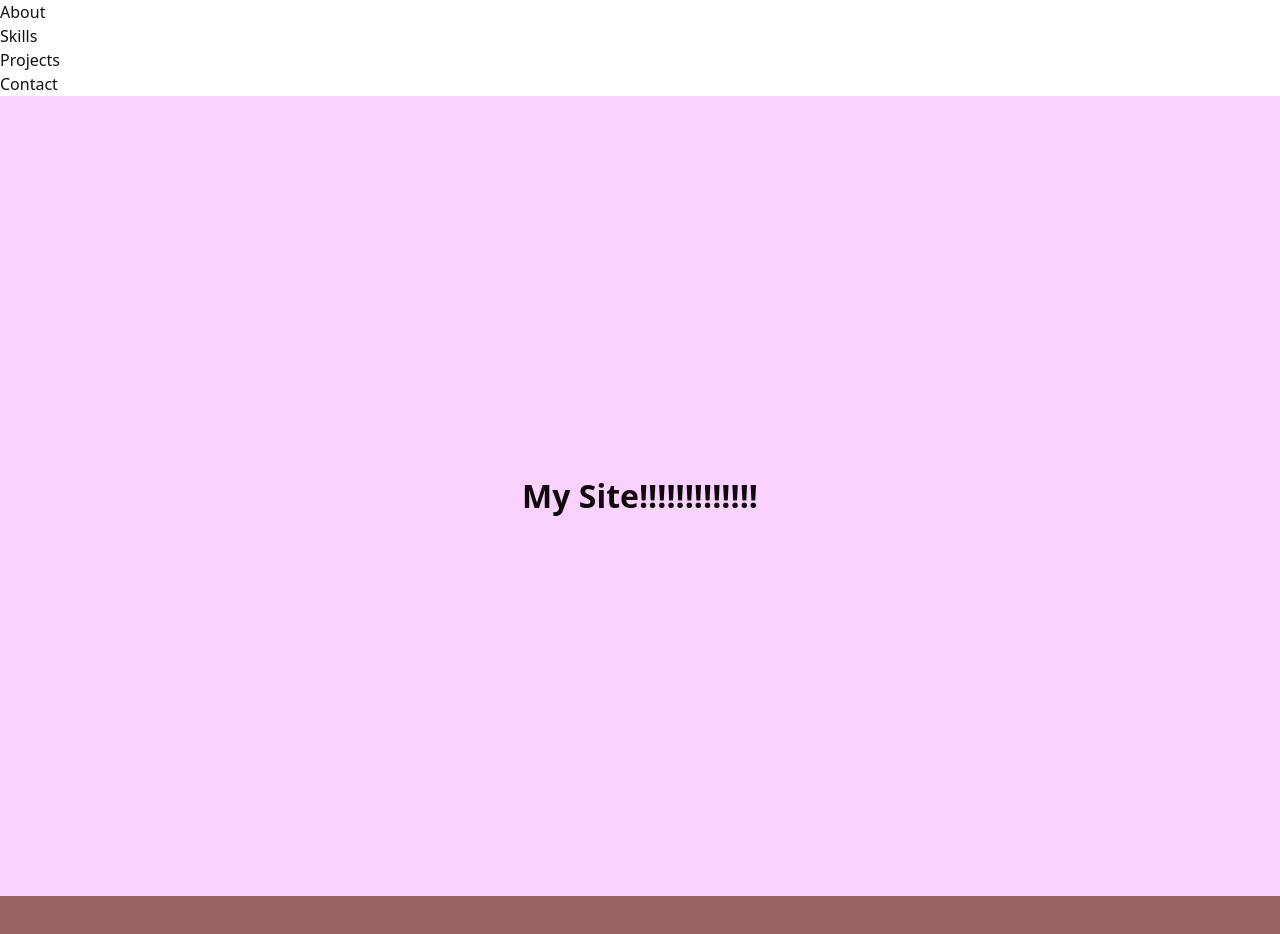
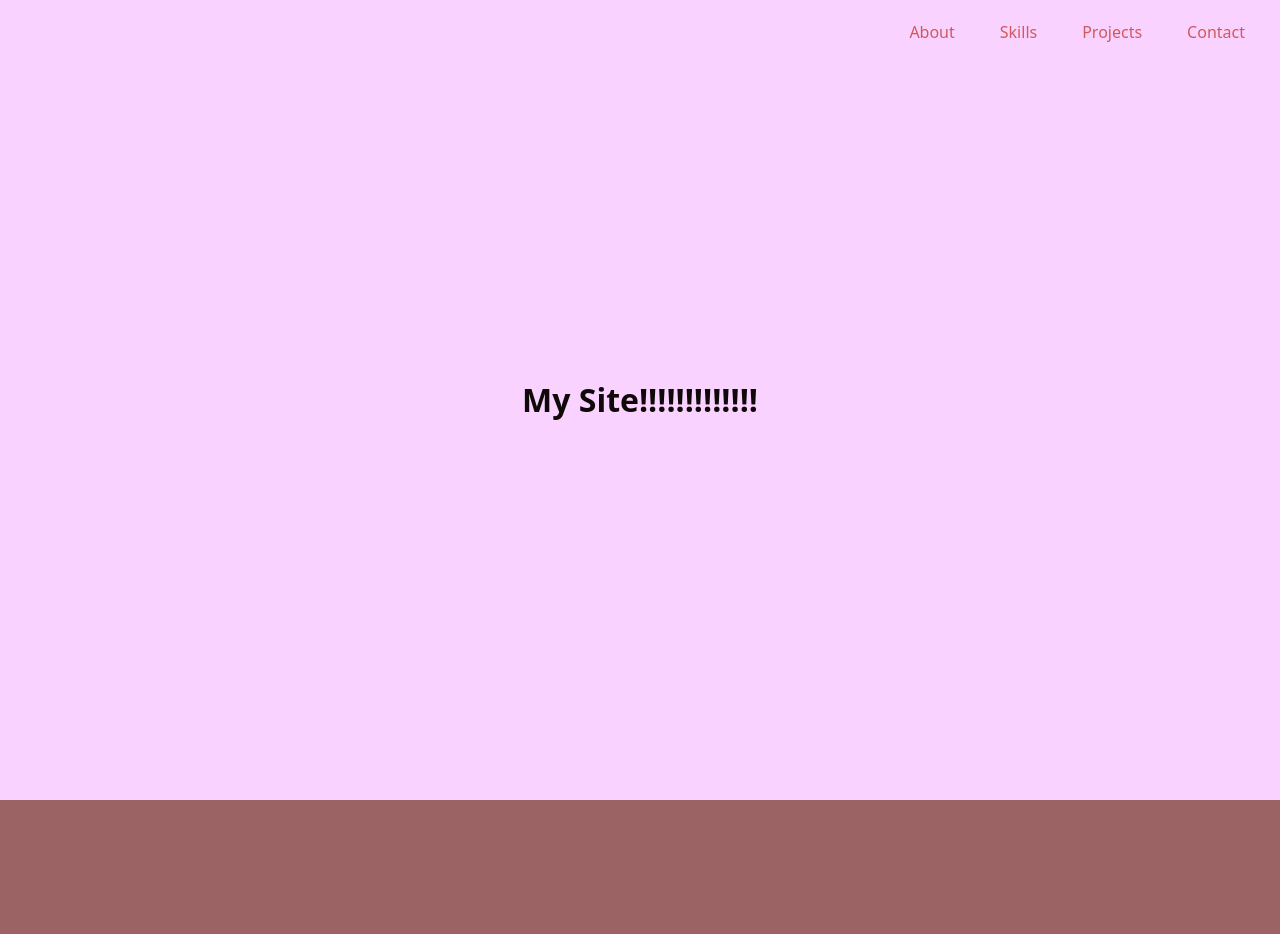
Before and after one commit to rigelle-cruz/portfolio-2.0, a plain HTML site: page index.html in a window 1280 px wide. Shown: the top 934 px of the page. Drawn offline with Linux system fonts and the light colour scheme.

Commit message:
style: add base styles for navigation layout and links

```diff
--- /dev/null
+++ b/css/nav.css
@@ -0,0 +1,43 @@
+.nav {
+	position: fixed;
+	width: 100%;
+	top: 0;
+	left: 0;
+
+	display: flex;
+	justify-content: flex-end;
+	align-items: center;
+
+	padding: 10px 20px;
+	background-color: transparent;
+
+	gap: 15px;
+
+	transition: background-color 0.4s ease, box-shadow 0.4s ease,
+		justify-content 0.4s ease, padding 0.4s ease;
+	z-index: 1000;
+}
+
+.nav.scrolled {
+	background-color: #292929;
+	box-shadow: 0 2px 5px rgba(0, 0, 0, 0.3);
+	padding: 10px 40px;
+}
+
+.nav a {
+	color: rgb(208, 90, 90);
+	text-decoration: none;
+	padding: 10px 15px;
+	white-space: nowrap;
+	transition: color 0.3s ease;
+}
+
+.nav a:focus,
+.nav a:active {
+	text-decoration: none;
+	outline: none;
+}
+
+.nav.scrolled a {
+	color: #fff;
+}
--- a/index.html
+++ b/index.html
@@ -7,9 +7,11 @@
 
 		<!-- CSS ================================================== -->
 		<link rel="stylesheet" href="css/main.css" />
+		<link rel="stylesheet" href="css/nav.css" />
 
 		<!-- script ================================================== -->
 		<script src="js/include.js"></script>
+		<script src="js/nav.js"></script>
 
 		<!-- favicons================================================== -->
 		<link rel="shortcut icon" href="favicon.ico" type="image/x-icon" />
@@ -18,13 +20,11 @@
 
 	<body>
 		<!-- Header -->
-		<nav>
-			<ul>
-				<li><a href="#about">About</a></li>
-				<li><a href="#skills">Skills</a></li>
-				<li><a href="#projects">Projects</a></li>
-				<li><a href="#contact">Contact</a></li>
-			</ul>
+		<nav class="nav">
+			<a href="#about">About</a>
+			<a href="#skills">Skills</a>
+			<a href="#projects">Projects</a>
+			<a href="#contact">Contact</a>
 		</nav>
 
 		<div data-include="components/header.html"></div>
--- /dev/null
+++ b/js/nav.js
@@ -0,0 +1,8 @@
+window.addEventListener('scroll', () => {
+	const nav = document.querySelector('.nav');
+	if (window.scrollY > 50) {
+		nav.classList.add('scrolled');
+	} else {
+		nav.classList.remove('scrolled');
+	}
+});
```
